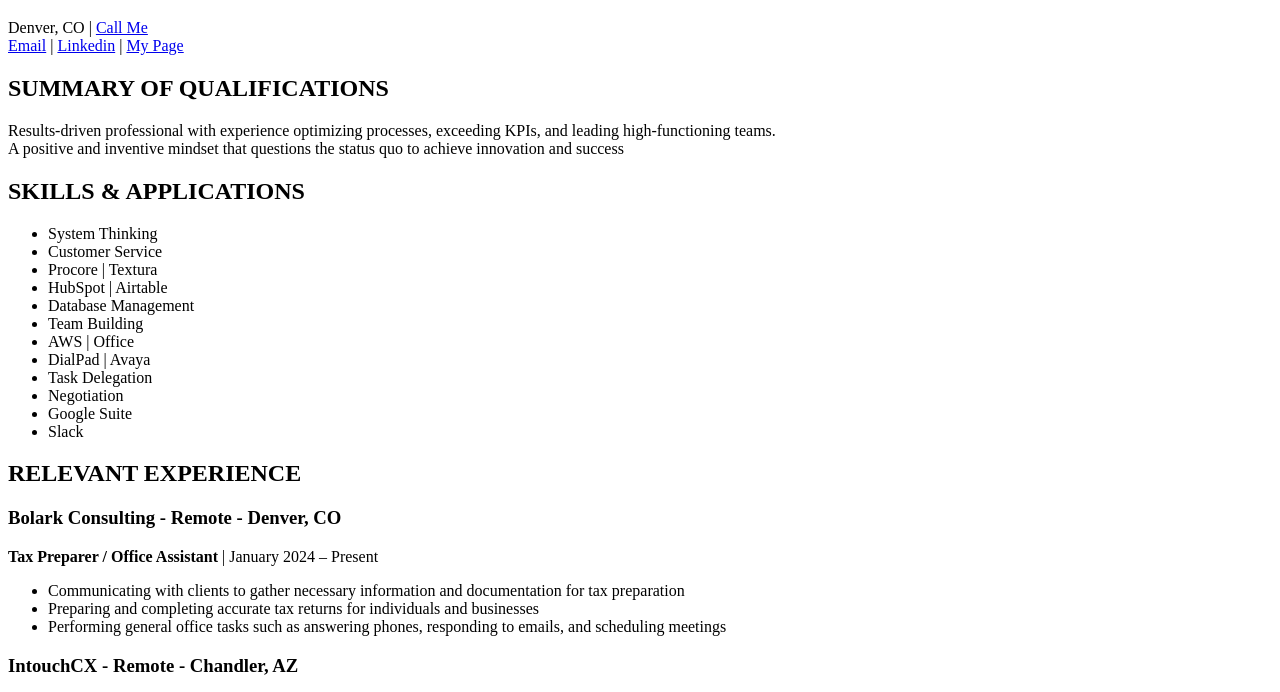
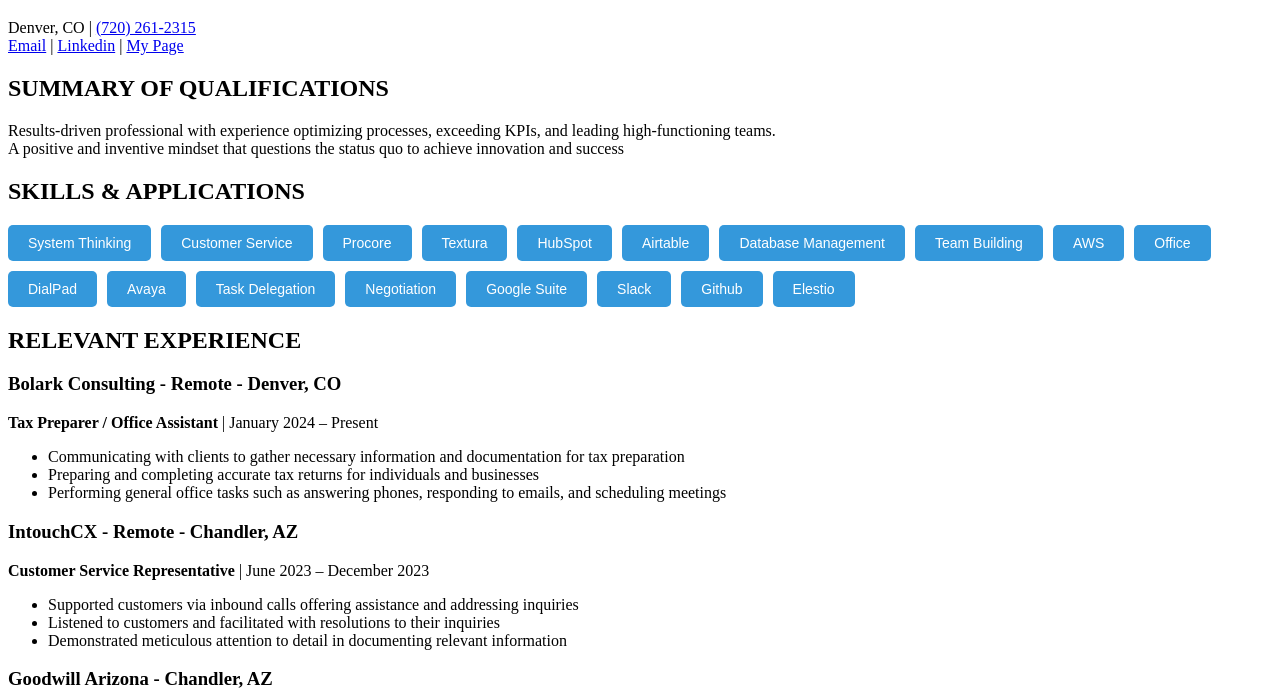
Before and after one commit to Windigha/simple-CV, a plain HTML site: page index.html in a window 1280 px wide. Shown: the part 61-753 px from the top of the page. Drawn offline with Linux system fonts and the light colour scheme.

Commit message:
Update index.html

```diff
--- a/index.html
+++ b/index.html
@@ -9,7 +9,8 @@
         .button-container {
             display: flex;
             gap: 20px; /* Adds space between buttons */
-            margin-top: s20px;
+            margin-top: 20px;
+            flex-wrap: wrap;
         }
 
         .button-container a button {
@@ -40,19 +41,42 @@
             background-color: #d56700; /* Darker Orange */
         }
 
-        /* Hashed Art Button Style */
+        /* Button 3 Style (Hashed Art) */
         .button-container .btn-hashedart {
-            background-color: #9b59b6; /* Purple color */
+            background-color: #9b59b6; /* Purple */
         }
 
         .button-container .btn-hashedart:hover {
             background-color: #8e44ad; /* Darker Purple */
         }
+
+        /* Button style for skills */
+        .skills-container {
+            display: flex;
+            flex-wrap: wrap;
+            gap: 10px;
+            margin-top: 20px;
+        }
+
+        .skills-container .skill-button {
+            background-color: #3498db; /* Blue color */
+            color: white;
+            padding: 10px 20px;
+            border-radius: 5px;
+            border: none;
+            cursor: pointer;
+            font-size: 14px;
+            transition: background-color 0.3s ease;
+        }
+
+        .skills-container .skill-button:hover {
+            background-color: #2980b9; /* Darker Blue */
+        }
     </style>
 </head>
 <body>
     <h1>LUKE WINDIGHA BONAIZE</h1>
-    <p>Denver, CO | <a href="tel:+17206758184">Call Me</a><br>
+    <p>Denver, CO | <a href="tel:+17202612315">(720) 261-2315</a><br>
     <a href="mailto:luke.bonaize@alumni.du.edu">Email</a> |
     <a href="https://linkedin.com/in/lbonaize" target="_blank">Linkedin</a> |
     <a href="https://mypag.io/windigha" target="_blank">My Page</a></p>
@@ -62,20 +86,26 @@
     A positive and inventive mindset that questions the status quo to achieve innovation and success</p>
 
     <h2>SKILLS & APPLICATIONS</h2>
-    <ul>
-        <li>System Thinking</li>
-        <li>Customer Service</li>
-        <li>Procore | Textura</li>
-        <li>HubSpot | Airtable</li>
-        <li>Database Management</li>
-        <li>Team Building</li>
-        <li>AWS | Office</li>
-        <li>DialPad | Avaya</li>
-        <li>Task Delegation</li>
-        <li>Negotiation</li>
-        <li>Google Suite</li>
-        <li>Slack</li>
-    </ul>
+    <div class="skills-container">
+        <button class="skill-button">System Thinking</button>
+        <button class="skill-button">Customer Service</button>
+        <button class="skill-button">Procore</button>
+        <button class="skill-button">Textura</button>
+        <button class="skill-button">HubSpot</button>
+        <button class="skill-button">Airtable</button>
+        <button class="skill-button">Database Management</button>
+        <button class="skill-button">Team Building</button>
+        <button class="skill-button">AWS</button>
+        <button class="skill-button">Office</button>
+        <button class="skill-button">DialPad</button>
+        <button class="skill-button">Avaya</button>
+        <button class="skill-button">Task Delegation</button>
+        <button class="skill-button">Negotiation</button>
+        <button class="skill-button">Google Suite</button>
+        <button class="skill-button">Slack</button>
+        <button class="skill-button">Github</button>
+        <button class="skill-button">Elestio</button>
+    </div>
 
     <h2>RELEVANT EXPERIENCE</h2>
     <h3>Bolark Consulting - Remote - Denver, CO</h3>
```
